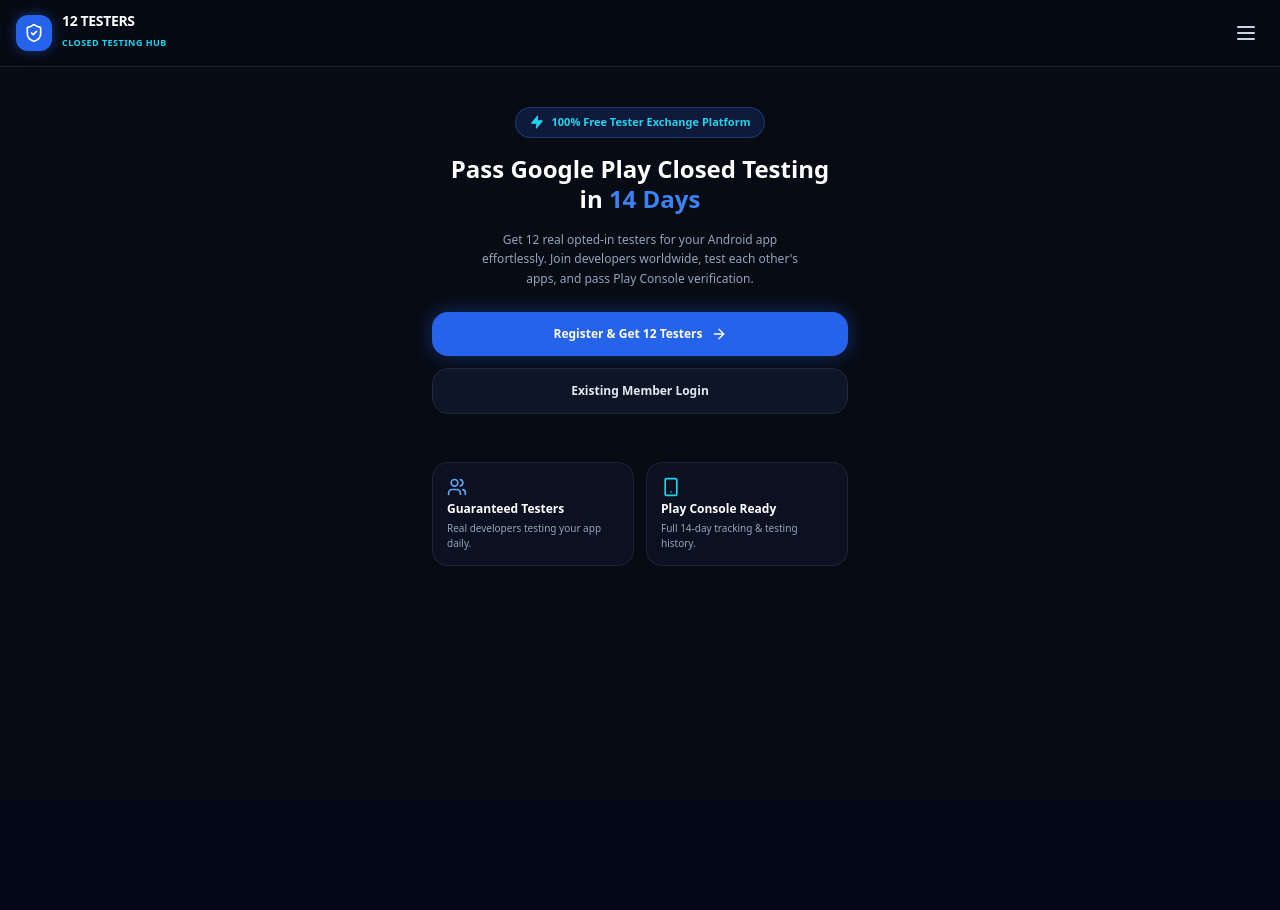
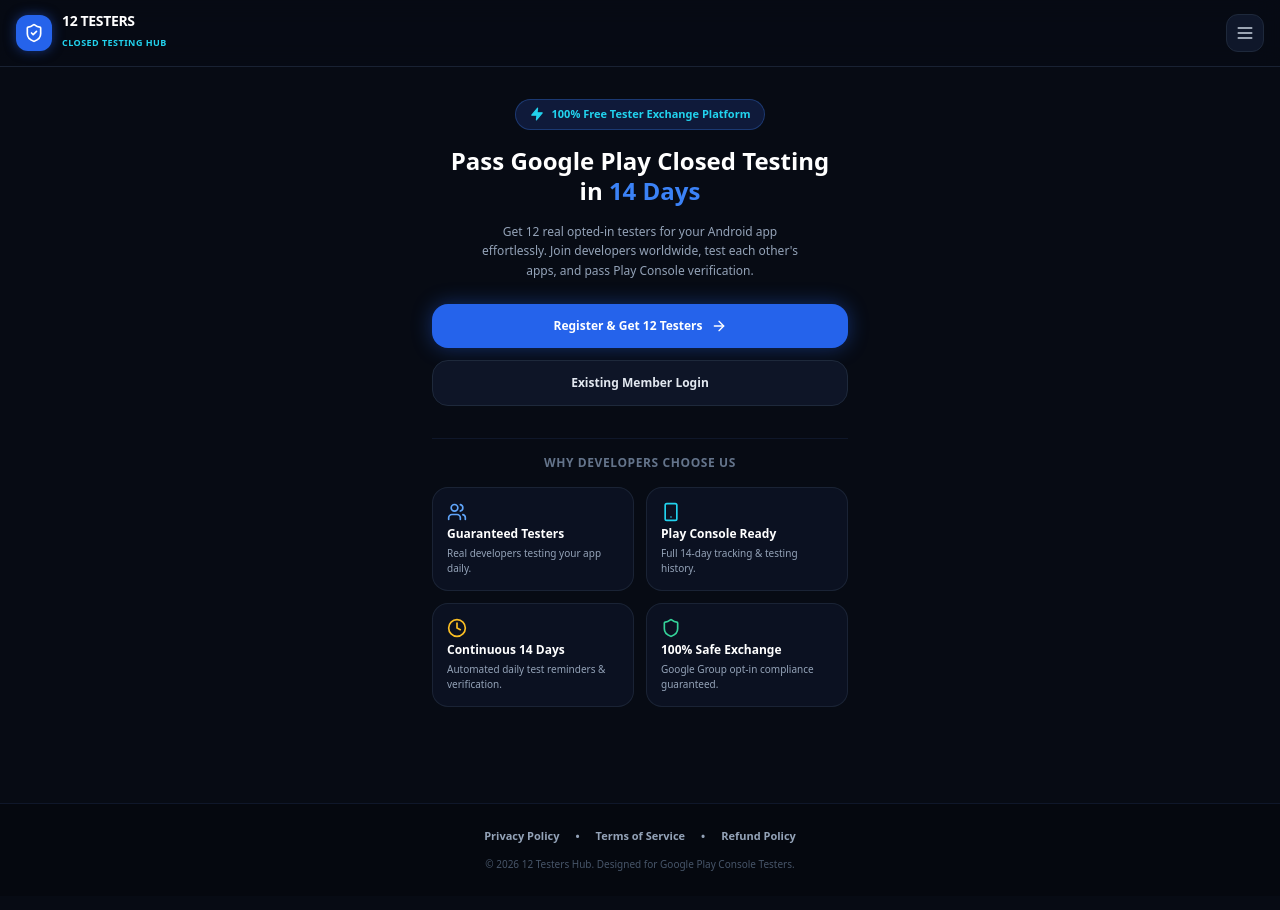
Before and after one commit to live-signal29/12-Testers---Closed-Testing-App, a React (Vite) app: page / in a window 1280 px wide. Shown: the top 910 px of the page. Before the commit the page ends 800 px from the top, so only its background shows below. Built offline with nearby package versions, Linux system fonts and the light colour scheme.

Commit message:
Implement policy modal and update header/footer
Added policy modal state management and updated header and footer components.

```diff
--- a/src/App.jsx
+++ b/src/App.jsx
@@ -2,7 +2,8 @@
 import {
   ShieldCheck, Award, PlusCircle,
   BarChart3, User, LayoutGrid, Calendar, Check,
-  Search, Info, ArrowRight, Menu, X, Users, Smartphone, Zap
+  Search, Info, ArrowRight, Menu, X, Users, Smartphone, Zap,
+  Clock, Shield, RefreshCw, FileText, Lock, Globe, ExternalLink
 } from 'lucide-react';
 
 export default function App() {
@@ -10,6 +11,9 @@
   const [showAuthModal, setShowAuthModal] = useState(false);
   const [authMode, setAuthMode] = useState('register'); // 'register' or 'login'
   const [mobileMenuOpen, setMobileMenuOpen] = useState(false);
+
+  // Policy Modals State
+  const [policyModal, setPolicyModal] = useState(null); // 'privacy', 'terms', 'refund'
 
   const [email, setEmail] = useState('');
   const [password, setPassword] = useState('');
@@ -19,7 +23,7 @@
   const [copiedGroup, setCopiedGroup] = useState(false);
   const [searchQuery, setSearchQuery] = useState('');
 
-  // Apps Data
+  // Apps State
   const [apps, setApps] = useState([
     {
       id: 1,
@@ -164,8 +168,8 @@
     <div className="min-h-screen bg-[#070b14] text-slate-100 flex flex-col font-sans antialiased">
 
       {/* 1. TOP HEADER MENU BAR */}
-      <header className="border-b border-slate-800/80 bg-[#070b14]/90 sticky top-0 z-50 px-4 py-3.5 flex justify-between items-center backdrop-blur-md">
-        <div className="flex items-center gap-2.5">
+      <header className="border-b border-slate-800/80 bg-[#070b14]/90 sticky top-0 z-40 px-4 py-3.5 flex justify-between items-center backdrop-blur-md">
+        <div className="flex items-center gap-2.5 cursor-pointer" onClick={() => setIsLoggedIn(false)}>
           <div className="bg-blue-600 p-2 rounded-xl text-white shadow-[0_0_12px_rgba(37,99,235,0.5)]">
             <ShieldCheck className="w-5 h-5" />
           </div>
@@ -177,7 +181,7 @@
 
         {/* Dynamic Header Controls */}
         <div className="flex items-center gap-2">
-          {isLoggedIn ? (
+          {isLoggedIn && (
             <div className="bg-slate-950 border border-amber-500/40 px-3 py-1.5 rounded-2xl flex items-center gap-2 shadow-[0_0_12px_rgba(245,158,11,0.2)]">
               <Award className="w-4 h-4 text-amber-400 animate-pulse" />
               <div className="flex flex-col text-right leading-none">
@@ -185,32 +189,53 @@
                 <span className="text-xs font-black text-amber-300">{coins} Coins</span>
               </div>
             </div>
-          ) : (
+          )}
+
+          {/* THREE LINES HAMBURGER MENU */}
           <button
             onClick={() => setMobileMenuOpen(!mobileMenuOpen)}
-              className="p-1.5 text-slate-300 hover:text-white"
+            className="p-2 text-slate-300 hover:text-white bg-slate-900 border border-slate-800 rounded-xl transition"
           >
-              <Menu className="w-6 h-6" />
+            {mobileMenuOpen ? <X className="w-5 h-5" /> : <Menu className="w-5 h-5" />}
           </button>
-          )}
         </div>
       </header>
 
-      {/* MOBILE MENU DROPDOWN (UNTIL LOGGED IN) */}
-      {!isLoggedIn && mobileMenuOpen && (
-        <div className="bg-slate-900 border-b border-slate-800 px-4 py-3 space-y-2 text-xs font-semibold z-40">
+      {/* THREE LINES SLIDE-DOWN DRAWER MENU */}
+      {mobileMenuOpen && (
+        <div className="bg-slate-900 border-b border-slate-800 px-4 py-4 space-y-3 text-xs font-semibold sticky top-[57px] z-30 shadow-2xl backdrop-blur-md">
+          {!isLoggedIn ? (
+            <>
               <button
                 onClick={() => { setAuthMode('login'); setShowAuthModal(true); setMobileMenuOpen(false); }}
-            className="w-full text-left py-2 text-slate-200 hover:text-cyan-400"
+                className="w-full text-left py-2.5 px-3 bg-slate-950 rounded-xl text-slate-200 hover:text-cyan-400 border border-slate-800 flex justify-between items-center"
               >
-            Existing Member Login
+                <span>Existing Member Login</span>
+                <ArrowRight className="w-4 h-4 text-slate-500" />
               </button>
               <button
                 onClick={() => { setAuthMode('register'); setShowAuthModal(true); setMobileMenuOpen(false); }}
-            className="w-full text-left py-2 text-blue-400 hover:text-blue-300"
+                className="w-full text-left py-2.5 px-3 bg-blue-600 rounded-xl text-white font-bold flex justify-between items-center shadow-md"
               >
-            Register & Get 12 Testers
+                <span>Register & Get 12 Testers</span>
+                <ArrowRight className="w-4 h-4" />
               </button>
+            </>
+          ) : (
+            <button
+              onClick={() => { setIsLoggedIn(false); setMobileMenuOpen(false); }}
+              className="w-full text-left py-2.5 px-3 bg-red-500/10 border border-red-500/20 text-red-400 rounded-xl font-bold flex justify-between items-center"
+            >
+              <span>Logout Account</span>
+              <X className="w-4 h-4" />
+            </button>
+          )}
+
+          <div className="pt-2 border-t border-slate-800 flex flex-col gap-2 text-[11px] text-slate-400">
+            <button onClick={() => { setPolicyModal('privacy'); setMobileMenuOpen(false); }} className="text-left hover:text-white">Privacy Policy</button>
+            <button onClick={() => { setPolicyModal('terms'); setMobileMenuOpen(false); }} className="text-left hover:text-white font-mono">Terms & Conditions</button>
+            <button onClick={() => { setPolicyModal('refund'); setMobileMenuOpen(false); }} className="text-left hover:text-white">Refund Policy</button>
+          </div>
         </div>
       )}
 
@@ -219,7 +244,7 @@
 
         {/* LANDING PAGE (VISIBILITY WHEN NOT LOGGED IN) */}
         {!isLoggedIn ? (
-          <div className="space-y-8 pt-4">
+          <div className="space-y-8 pt-2">
 
             {/* HERO SECTION */}
             <div className="text-center space-y-4">
@@ -255,17 +280,34 @@
               </div>
             </div>
 
-            {/* FEATURE CARDS */}
-            <div className="grid grid-cols-2 gap-3 pt-4">
+            {/* FULL FEATURES GRID (EXTENDED LIKE ORIGINAL SITE) */}
+            <div className="space-y-3 pt-4 border-t border-slate-900">
+              <h3 className="text-xs font-black uppercase text-slate-500 tracking-wider text-center mb-4">Why Developers Choose Us</h3>
+
+              <div className="grid grid-cols-2 gap-3">
                 <div className="bg-slate-900/60 border border-slate-800/80 p-3.5 rounded-2xl space-y-1">
                   <Users className="w-5 h-5 text-blue-400 mb-1" />
                   <h4 className="text-xs font-bold text-white">Guaranteed Testers</h4>
                   <p className="text-[10px] text-slate-400">Real developers testing your app daily.</p>
                 </div>
+
                 <div className="bg-slate-900/60 border border-slate-800/80 p-3.5 rounded-2xl space-y-1">
                   <Smartphone className="w-5 h-5 text-cyan-400 mb-1" />
                   <h4 className="text-xs font-bold text-white">Play Console Ready</h4>
                   <p className="text-[10px] text-slate-400">Full 14-day tracking & testing history.</p>
+                </div>
+
+                <div className="bg-slate-900/60 border border-slate-800/80 p-3.5 rounded-2xl space-y-1">
+                  <Clock className="w-5 h-5 text-amber-400 mb-1" />
+                  <h4 className="text-xs font-bold text-white">Continuous 14 Days</h4>
+                  <p className="text-[10px] text-slate-400">Automated daily test reminders & verification.</p>
+                </div>
+
+                <div className="bg-slate-900/60 border border-slate-800/80 p-3.5 rounded-2xl space-y-1">
+                  <Shield className="w-5 h-5 text-emerald-400 mb-1" />
+                  <h4 className="text-xs font-bold text-white">100% Safe Exchange</h4>
+                  <p className="text-[10px] text-slate-400">Google Group opt-in compliance guaranteed.</p>
+                </div>
               </div>
             </div>
 
@@ -499,7 +541,19 @@
 
       </main>
 
-      {/* 3. POP-UP LOGIN / REGISTER MODAL */}
+      {/* 3. ALWAYS-PRESENT FOOTER (PRIVACY, TERMS, POLICY) */}
+      <footer className="border-t border-slate-900 bg-[#05080f] py-6 px-4 text-center space-y-3 text-xs text-slate-500 mb-12">
+        <div className="flex justify-center items-center gap-4 text-[11px] font-semibold text-slate-400">
+          <button onClick={() => setPolicyModal('privacy')} className="hover:text-blue-400 transition">Privacy Policy</button>
+          <span>•</span>
+          <button onClick={() => setPolicyModal('terms')} className="hover:text-blue-400 transition">Terms of Service</button>
+          <span>•</span>
+          <button onClick={() => setPolicyModal('refund')} className="hover:text-blue-400 transition">Refund Policy</button>
+        </div>
+        <p className="text-[10px] text-slate-600">© 2026 12 Testers Hub. Designed for Google Play Console Testers.</p>
+      </footer>
+
+      {/* 4. POP-UP LOGIN / REGISTER MODAL */}
       {showAuthModal && (
         <div className="fixed inset-0 z-50 bg-slate-950/80 backdrop-blur-sm flex items-center justify-center p-4">
           <div className="bg-slate-900 border border-slate-800 w-full max-w-sm rounded-3xl p-5 space-y-4 shadow-2xl relative">
@@ -564,7 +618,46 @@
         </div>
       )}
 
-      {/* 4. BOTTOM NAVIGATION MENU BAR (SHOWN WHEN LOGGED IN) */}
+      {/* 5. POLICY / TERMS POP-UP MODAL */}
+      {policyModal && (
+        <div className="fixed inset-0 z-50 bg-slate-950/80 backdrop-blur-sm flex items-center justify-center p-4">
+          <div className="bg-slate-900 border border-slate-800 w-full max-w-sm rounded-3xl p-5 space-y-3 max-h-[80vh] overflow-y-auto relative text-xs">
+            <button
+              onClick={() => setPolicyModal(null)}
+              className="absolute top-4 right-4 text-slate-400 hover:text-white"
+            >
+              <X className="w-5 h-5" />
+            </button>
+
+            <h3 className="text-sm font-bold text-white uppercase border-b border-slate-800 pb-2">
+              {policyModal === 'privacy' && 'Privacy Policy'}
+              {policyModal === 'terms' && 'Terms of Service'}
+              {policyModal === 'refund' && 'Refund Policy'}
+            </h3>
+
+            <div className="text-slate-400 space-y-2 leading-relaxed">
+              {policyModal === 'privacy' && (
+                <p>We respect your privacy. All user emails and Play Store opt-in credentials provided to 12 Testers are strictly used for Android app verification and reciprocal testing purposes only.</p>
+              )}
+              {policyModal === 'terms' && (
+                <p>By using 12 Testers, you agree to keep tested apps installed on your device for at least 14 days and submit honest feedback as required by Google Play Console policies.</p>
+              )}
+              {policyModal === 'refund' && (
+                <p>Coins earned through reciprocal app testing are virtual assets used solely to list apps within the platform ecosystem and hold zero real-world cash refund value.</p>
+              )}
+            </div>
+
+            <button
+              onClick={() => setPolicyModal(null)}
+              className="w-full bg-slate-800 text-white font-bold py-2 rounded-xl text-xs mt-3"
+            >
+              Close
+            </button>
+          </div>
+        </div>
+      )}
+
+      {/* 6. BOTTOM NAVIGATION MENU BAR (SHOWN WHEN LOGGED IN) */}
       {isLoggedIn && (
         <div className="fixed bottom-0 left-0 right-0 bg-slate-900/95 border-t border-slate-800 z-40 px-2 py-2 flex justify-around items-center backdrop-blur-lg">
           <button
```
Lines whose indentation alone changed are shown as unchanged.
